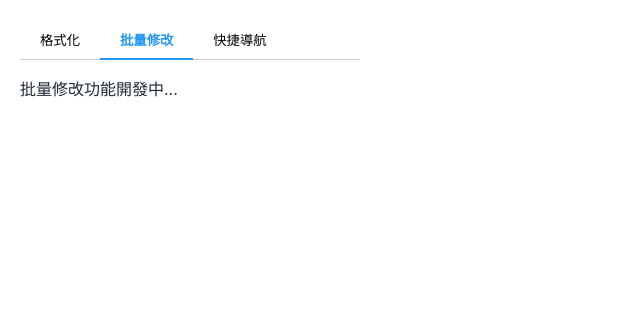
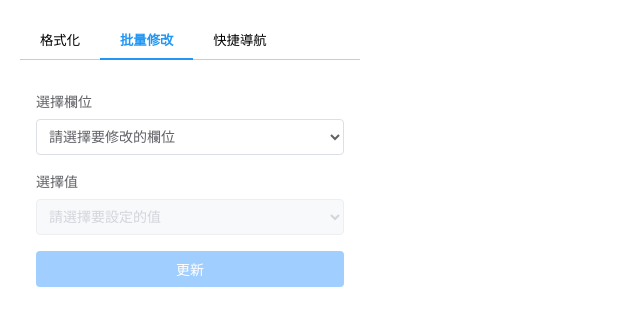
Before and after one commit to jason-extensions/better-redmine, a Vue app: page / in a window 1280 px wide. Both pictures are taken after a click on the button "批量修改". Shown: the top 326 px of the page, without its empty margins (0-640 px from the left). Built offline with nearby package versions, Linux system fonts and the light colour scheme.

Commit message:
feat: add batch feature

```diff
--- /dev/null
+++ b/src/components/AppSelect.vue
@@ -0,0 +1,76 @@
+<script setup lang="ts">
+interface Props {
+  /**
+   * 選項列表
+   */
+  options: {
+    label: string;
+    value: string;
+  }[];
+  /**
+   * 當前選中的值
+   */
+  modelValue?: string;
+  /**
+   * 預設提示文字
+   */
+  placeholder?: string;
+  /**
+   * 是否禁用
+   */
+  disabled?: boolean;
+}
+
+const props = withDefaults(defineProps<Props>(), {
+  modelValue: "",
+  placeholder: "請選擇",
+  disabled: false,
+});
+
+const emit = defineEmits<{
+  (e: "update:modelValue", value: string): void;
+}>();
+
+const handleChange = (event: Event) => {
+  const target = event.target as HTMLSelectElement;
+  emit("update:modelValue", target.value);
+};
+</script>
+
+<template>
+  <select class="app-select" :value="modelValue" :disabled="disabled" @change="handleChange">
+    <option value="" disabled selected>{{ placeholder }}</option>
+    <option v-for="option in options" :key="option.value" :value="option.value">
+      {{ option.label }}
+    </option>
+  </select>
+</template>
+
+<style scoped>
+.app-select {
+  width: 100%;
+  padding: 8px;
+  border: 1px solid #dcdfe6;
+  border-radius: 4px;
+  background-color: #fff;
+  font-size: 14px;
+  color: #606266;
+  outline: none;
+  transition: border-color 0.2s;
+}
+
+.app-select:hover {
+  border-color: #c0c4cc;
+}
+
+.app-select:focus {
+  border-color: #409eff;
+}
+
+.app-select:disabled {
+  background-color: #f5f7fa;
+  border-color: #e4e7ed;
+  color: #c0c4cc;
+  cursor: not-allowed;
+}
+</style>
--- a/src/components/BatchPanel.vue
+++ b/src/components/BatchPanel.vue
@@ -1,10 +1,102 @@
 <script setup lang="ts">
-// 批量修改的邏輯將在這裡實現
+import { ref } from "vue";
+import AppSelect from "./AppSelect.vue";
+
+const statusOptions = [
+  { label: "New", value: "New" },
+  { label: "開發處理中", value: "開發處理中" },
+  { label: "開發處理完畢", value: "開發處理完畢" },
+];
+
+const selectedField = ref("");
+const selectedValue = ref("");
+
+const fieldOptions = [{ label: "狀態", value: "狀態" }];
+
+const handleUpdate = async () => {
+  if (!selectedField.value || !selectedValue.value) {
+    return;
+  }
+
+  try {
+    // 獲取當前活動的標籤頁
+    const [tab] = await chrome.tabs.query({ active: true, currentWindow: true });
+    if (!tab.id) return;
+
+    // 發送消息到 content script
+    chrome.tabs.sendMessage(
+      tab.id,
+      {
+        action: "batchUpdate",
+        key: selectedField.value,
+        value: selectedValue.value,
+      },
+      (response) => {
+        console.log("🚀 ~ BatchPanel.vue:33 ~ handleUpdate ~ response:", response);
+
+        if (response.success) {
+          alert("更新成功");
+        } else {
+          alert(`更新失敗: ${response.error}`);
+        }
+      }
+    );
+  } catch (error) {
+    alert(`執行失敗: ${error}`);
+  }
+};
 </script>
 
 <template>
   <div class="batch-panel">
-    <!-- 批量修改的內容將在這裡實現 -->
-    <p>批量修改功能開發中...</p>
+    <div class="form-group">
+      <label>選擇欄位</label>
+      <AppSelect v-model="selectedField" :options="fieldOptions" placeholder="請選擇要修改的欄位" />
+    </div>
+
+    <div class="form-group">
+      <label>選擇值</label>
+      <AppSelect v-model="selectedValue" :options="statusOptions" placeholder="請選擇要設定的值" :disabled="!selectedField" />
+    </div>
+
+    <button class="update-button" :disabled="!selectedField || !selectedValue" @click="handleUpdate">更新</button>
   </div>
 </template>
+
+<style scoped>
+.batch-panel {
+  padding: 16px;
+}
+
+.form-group {
+  margin-bottom: 16px;
+}
+
+.form-group label {
+  display: block;
+  margin-bottom: 8px;
+  font-size: 14px;
+  color: #606266;
+}
+
+.update-button {
+  width: 100%;
+  padding: 8px 16px;
+  background-color: #409eff;
+  border: none;
+  border-radius: 4px;
+  color: white;
+  font-size: 14px;
+  cursor: pointer;
+  transition: background-color 0.2s;
+}
+
+.update-button:hover {
+  background-color: #66b1ff;
+}
+
+.update-button:disabled {
+  background-color: #a0cfff;
+  cursor: not-allowed;
+}
+</style>
--- a/vite.config.ts
+++ b/vite.config.ts
@@ -29,10 +29,10 @@ export default defineConfig({
           if (chunkInfo.name === "contentInject") {
             return "inject.js";
           }
-          return "popup/[name]-[hash].js";
+          return "popup/[name].js";
         },
         // 非入口 chunk 檔案命名
-        chunkFileNames: "scripts/[name]-[hash].js",
+        chunkFileNames: "scripts/[name].js",
         // 靜態資源檔案命名
         assetFileNames: "popup/[name][extname]",
       },
```
Also changed, not shown: src/scripts/content.ts (+135 -2 lines), src/types/content.d.ts (+8 -1 lines).
